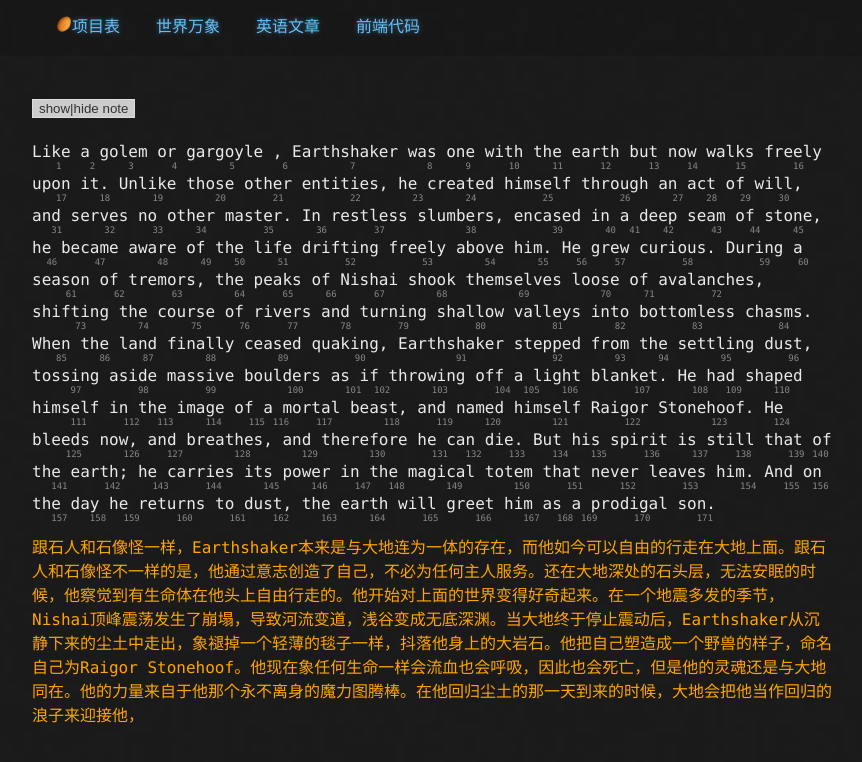
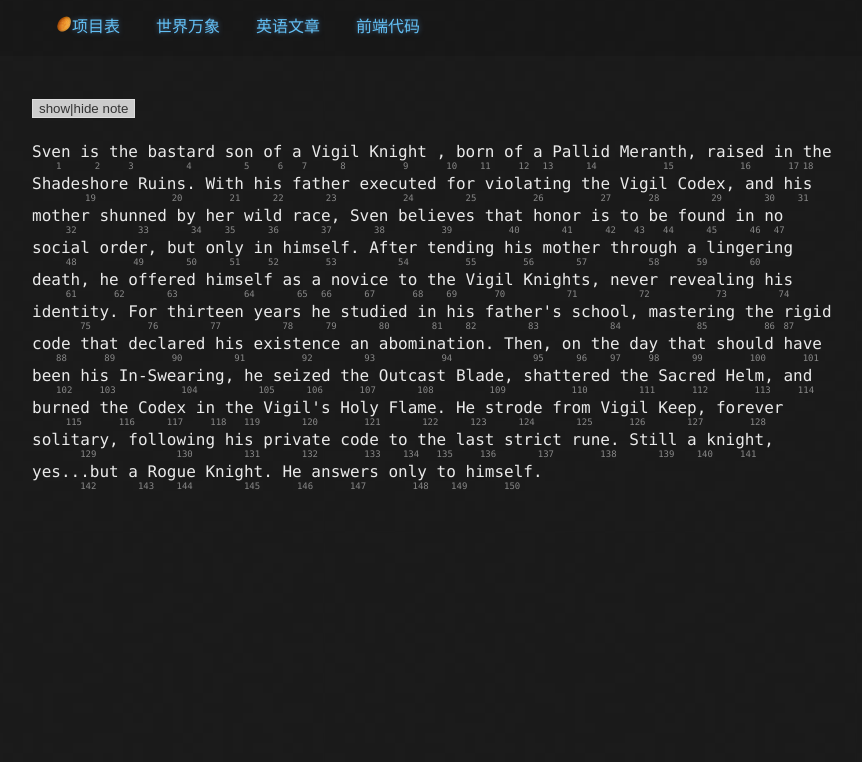
Before and after one commit to vunlin/vunlin.github.io, a Jekyll site: the page setup/Detachment (2011).html, which Jekyll copies as it is, in a window 1280 px wide. Shown: the top 762 px of the page, without its empty margins (208-1070 px from the left). Built offline with Jekyll 4.4.1, drawn with Linux system fonts in a browser that asks for light colours.

Commit message:
fix but explaination

```diff
--- a/setup/Detachment (2011).html
+++ b/setup/Detachment (2011).html
@@ -32,84 +32,20 @@
 		<button id="toggleNote">show|hide note</button>
 	</div>
 	<div id="plot">
-		<p>Like a golem or gargoyle, Earthshaker was one with the earth but now walks freely upon it. Unlike those other entities, he created himself through an act of will, and serves no other master. In restless slumbers, encased in a deep seam of stone, he became aware of the life drifting freely above him. He grew curious. During a season of tremors, the peaks of Nishai shook themselves loose of avalanches, shifting the course of rivers and turning shallow valleys into bottomless chasms. When the land finally ceased quaking, Earthshaker stepped from the settling dust, tossing aside massive boulders as if throwing off a light blanket. He had shaped himself in the image of a mortal beast, and named himself Raigor Stonehoof. He bleeds now, and breathes, and therefore he can die. But his spirit is still that of the earth; he carries its power in the magical totem that never leaves him. And on the day he returns to dust, the earth will greet him as a prodigal son.	</p>
+		<p>Sven is the bastard son of a Vigil Knight, born of a Pallid Meranth, raised in the Shadeshore Ruins. With his father executed for violating the Vigil Codex, and his mother shunned by her wild race, Sven believes that honor is to be found in no social order, but only in himself. After tending his mother through a lingering death, he offered himself as a novice to the Vigil Knights, never revealing his identity. For thirteen years he studied in his father's school, mastering the rigid code that declared his existence an abomination. Then, on the day that should have been his In-Swearing, he seized the Outcast Blade, shattered the Sacred Helm, and burned the Codex in the Vigil's Holy Flame. He strode from Vigil Keep, forever solitary, following his private code to the last strict rune. Still a knight, yes...but a Rogue Knight. He answers only to himself.</p>
 
-		<div>跟石人和石像怪一样，Earthshaker本来是与大地连为一体的存在，而他如今可以自由的行走在大地上面。跟石人和石像怪不一样的是，他通过意志创造了自己，不必为任何主人服务。还在大地深处的石头层，无法安眠的时候，他察觉到有生命体在他头上自由行走的。他开始对上面的世界变得好奇起来。在一个地震多发的季节，Nishai顶峰震荡发生了崩塌，导致河流变道，浅谷变成无底深渊。当大地终于停止震动后，Earthshaker从沉静下来的尘土中走出，象褪掉一个轻薄的毯子一样，抖落他身上的大岩石。他把自己塑造成一个野兽的样子，命名自己为Raigor Stonehoof。他现在象任何生命一样会流血也会呼吸，因此也会死亡，但是他的灵魂还是与大地同在。他的力量来自于他那个永不离身的魔力图腾棒。在他回归尘土的那一天到来的时候，大地会把他当作回归的浪子来迎接他，</div>
+		<div></div>
 
 		<script>
 	  	var note = {};
 	  	note["status"] = "{{ page.title }}";
 		note[1] = {};
 		note[1]['structure'] = {
-			'1-6' : 'Earthshaker的形容词短语',
-			'7' : 'S',
-			'8' : 'V',
-			'9' : 'C',
-			'10-12' : 'one的形容词短语',
-			'13-14' : '简化副词从句省略主语',
-			'15': 'V',
-			'17-18': 'walk的副词短语, it 代表 earth' ,
-			'19-22': 'he的形容词短语',
-			'23': 'S',
-			'24' : 'V',
-			'25' : 'O',
-			'26-30': 'create的副词短语',
-			'31': 'FANBOYS 连接后省略主语',
-			'32': 'V',
-			'33-35': 'O',
-			'36-38': 'encased的副词短语',
-			'39-45': '简化的副词从句',
-			'46': 'S',
-			'47': 'V-linking verb',
-			'48': 'C-Adjective',
-			'49-55': '副词短语',
-			'56': 'S',
-			'57': 'V-linking',
-			'58': 'C-Adjective',
-			'59-63': 'shook的副词短语',
-			'64-67': 'S',
-			'68-70': 'VO',
-			'73-84': 'it thus简化的副词从句',
-			'85-90': '副词从句',
-			'91': 'S',
-			'92': 'V',
-			'93-96': 'stepped 的副词短语',
-			'97-107': 'then he 简化的副词从句',
-			'108': 'S',
-			'109-110': 'V',
-			'111': 'O',
-			'112-118': 'shaped的副词短语',
-			'119': 'FANBOYS 连接词后省略He',
-			'120': 'V',
-			'121': 'O',
-			'122': 'C',
-			'124': 'S',
-			'125': 'V',
-			'127': 'FANBOYS 连接词',
-			'128': 'V',
-			'129-133': '副词从句',
-			'135-136': 'S',
-			'137': 'V-linking',
-			'139': 'C',
-			'140-142': '形容词短语',
-			'143': 'S',
-			'144': 'V',
-			'145-146': 'O',
-			'147-150': '形容词短语',
-			'151-154': '形容词从句',
-			'155-162': '类似于And when he的副词从句',
-			'163-164': 'S',
-			'165-166': 'V',
-			'167': 'O',
-			'168-171': 'him的形容词短语',
+
 		};
 		//pos - part of speech
 		note[1]['pos'] = {
-			'14': 'walk的副词',
-			'52-55': '简化形容词从句',
-			'101-107': 'he throw off简化的副词从句',
-			'138': '副词',
-			'156-158': '副词',
+
 		};
 		</script>
 	</div>
```
Also changed, not shown: English/Game/Earthshaker.md (+4 -3 lines).
